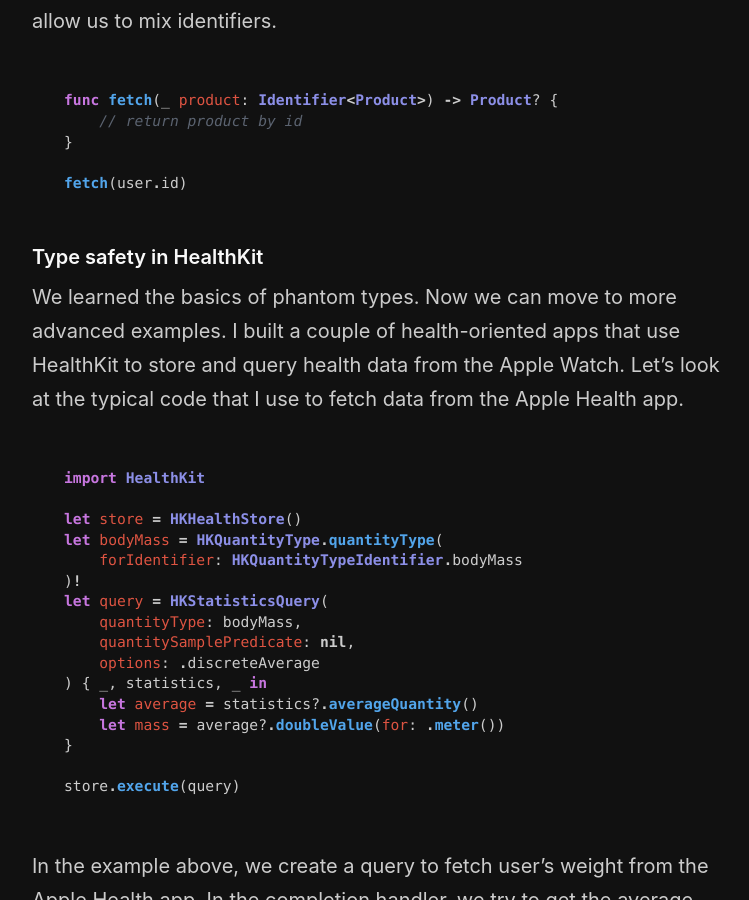
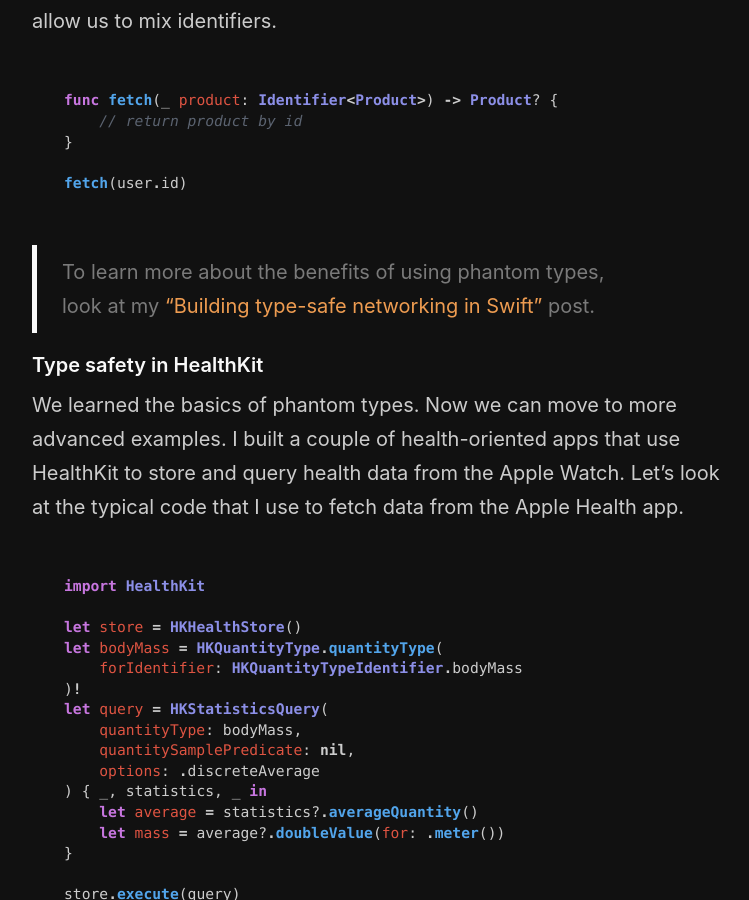
Before and after one commit to mecid/mecid.github.io, a Jekyll site: the page built from _posts/2021-02-18-phantom-types-in-swift.md, in a window 1280 px wide and 900 px high, scrolled down 1612 px. Shown: the whole window, without its empty margins (258-1007 px from the left). Built offline with Jekyll 4.4.1, drawn with Linux system fonts in a browser that asks for light colours; some of the changed text lies outside the part shown.

Commit message:
phantom types post references moved

````diff
--- a/_posts/2021-02-18-phantom-types-in-swift.md
+++ b/_posts/2021-02-18-phantom-types-in-swift.md
@@ -46,6 +46,8 @@ func fetch(_ product: Identifier<Product>) -> Product? {
 
 fetch(user.id)
 ```
+
+> To learn more about the benefits of using phantom types, look at my ["Building type-safe networking in Swift"](/2021/02/10/building-type-safe-networking-in-swift/) post.
 
 #### Type safety in HealthKit
 We learned the basics of phantom types. Now we can move to more advanced examples. I built a couple of health-oriented apps that use HealthKit to store and query health data from the Apple Watch. Let's look at the typical code that I use to fetch data from the Apple Health app.
````
Also changed, not shown: other parts of _posts/2021-02-18-phantom-types-in-swift.md (+0 -2 lines).
